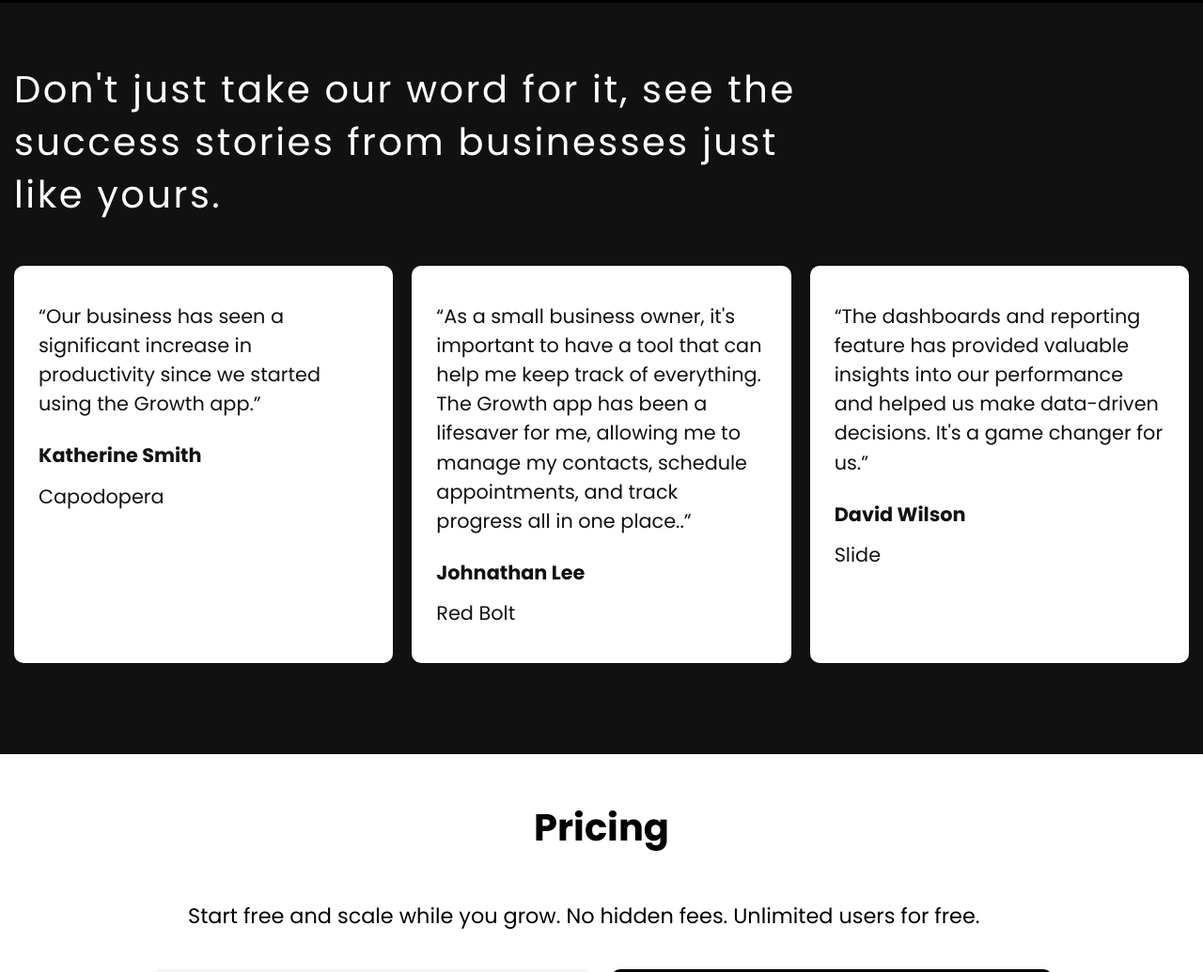
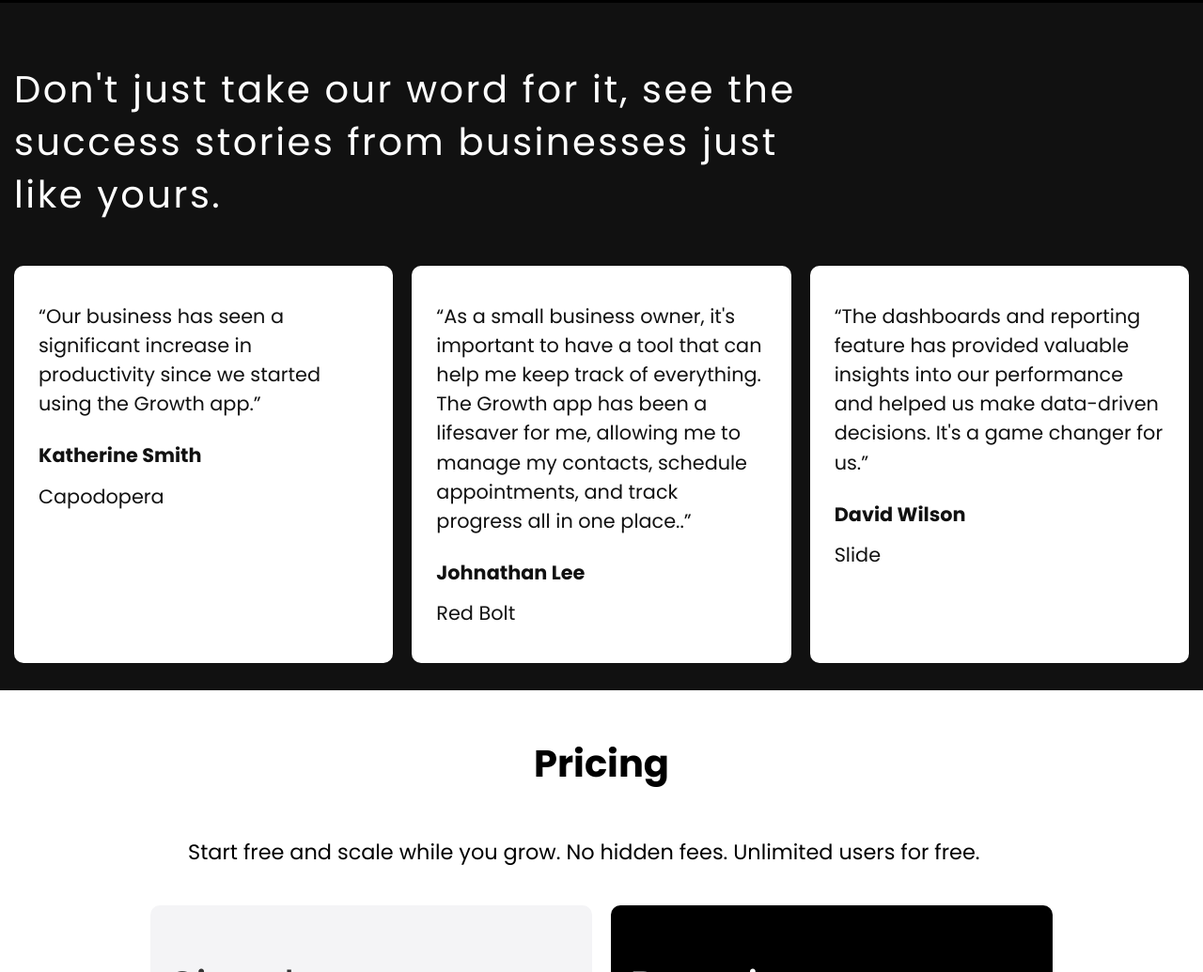
Before and after one commit to Samsonamobi/Growth-Landing-Page, a plain HTML site: page index.html in a window 1280 px wide. Shown: the part 1702-2737 px from the top of the page at 94% size. Drawn offline with Linux system fonts and the light colour scheme.

Commit message:
modified css

```diff
--- a/style.css
+++ b/style.css
@@ -150,7 +150,6 @@ img {
 .testimonial {
   background-color: var(--dark-color);
   color: #fff;
-  height: 100vh;
 }
 
 .testimonials-heading {
@@ -167,6 +166,7 @@ img {
   grid-template-columns: repeat(3, 1fr);
   gap: 20px;
   padding: 3rem 0;
+  max-height: 500px;
 }
 
 .card {
```
